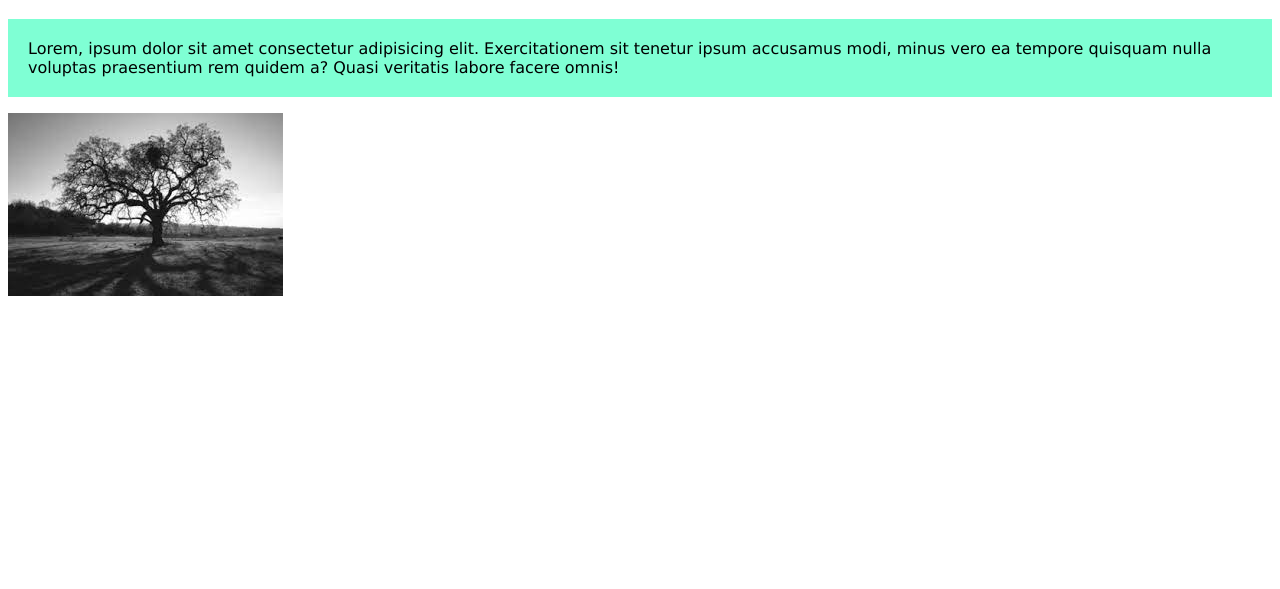
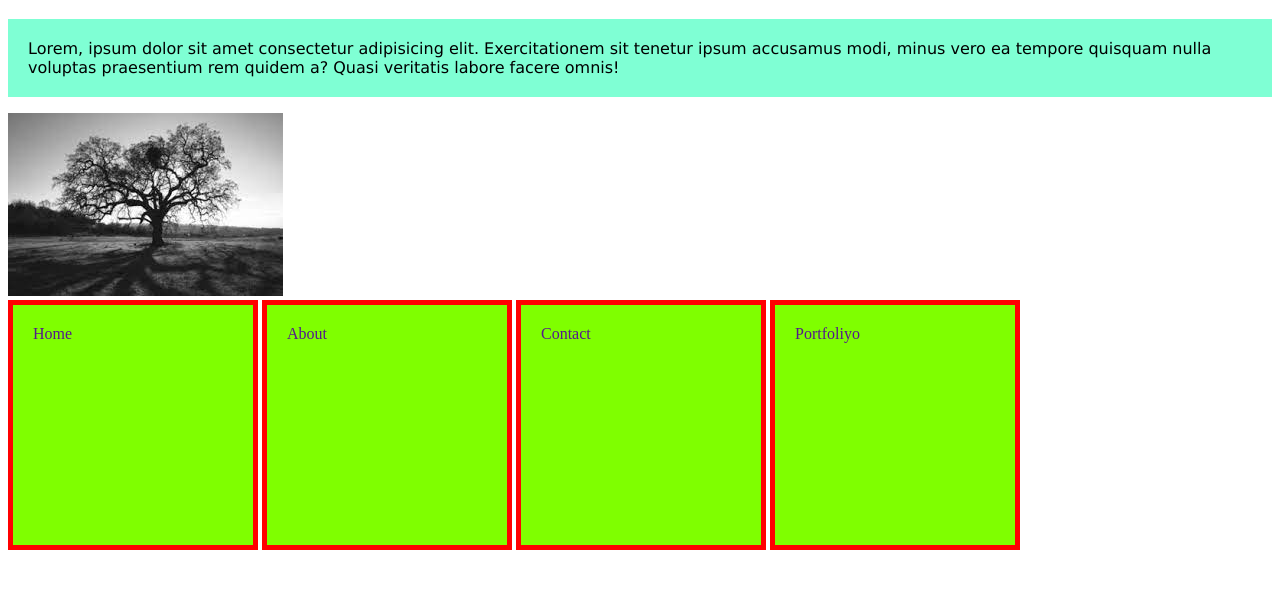
Before and after one commit to polyranidas/git-project, a plain HTML site: page index.html in a window 1280 px wide. Shown: the part 101-690 px from the top of the page. Drawn offline with Linux system fonts and the light colour scheme.

Commit message:
a tag styled

```diff
--- a/index.html
+++ b/index.html
@@ -10,7 +10,11 @@
 <body>
     <h1>poly rani das</h1>
     <p>Lorem, ipsum dolor sit amet consectetur adipisicing elit. Exercitationem sit tenetur ipsum accusamus modi, minus vero ea tempore quisquam nulla voluptas praesentium rem quidem a? Quasi veritatis labore facere omnis!</p>
-    <img src="images/tree.jpg" alt="">
+    <img src="images/tree.jpg" alt=""><br>
+    <a href="">Home</a>
+    <a href="">About</a>
+    <a href="">Contact</a>
+    <a href="">Portfoliyo</a>
 
 </body>
 </html>
--- a/style.css
+++ b/style.css
@@ -8,3 +8,14 @@ p {
     padding: 20px;
     font-family: Verdana, Geneva, Tahoma, sans-serif;
 }
+a {
+    display: inline-flex;
+    text-decoration: none;
+    background-color: chartreuse;
+    height: 200px;
+    width: 200px;
+    padding: 20px;
+    border: 5px solid red;
+
+
+}
```
